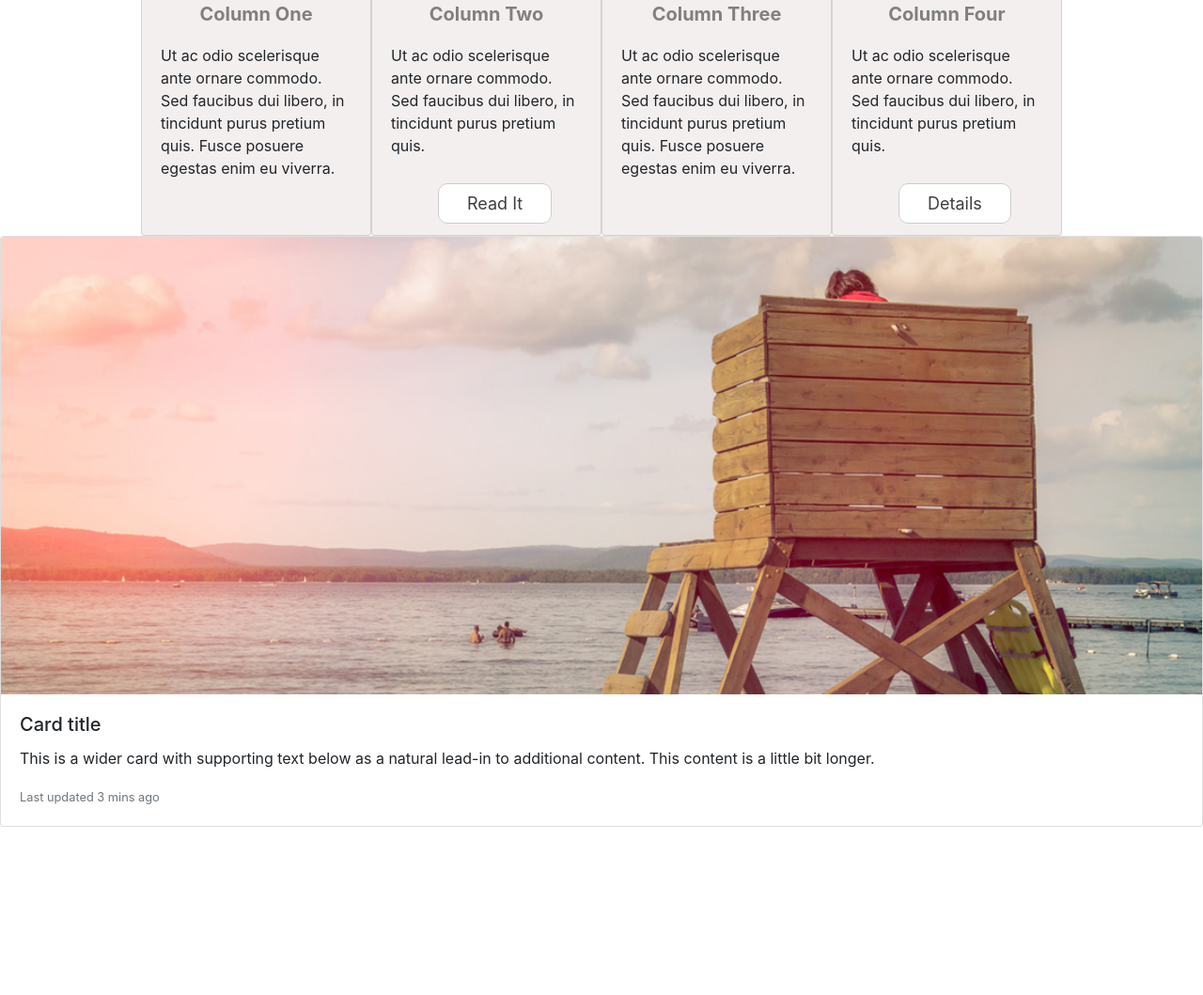
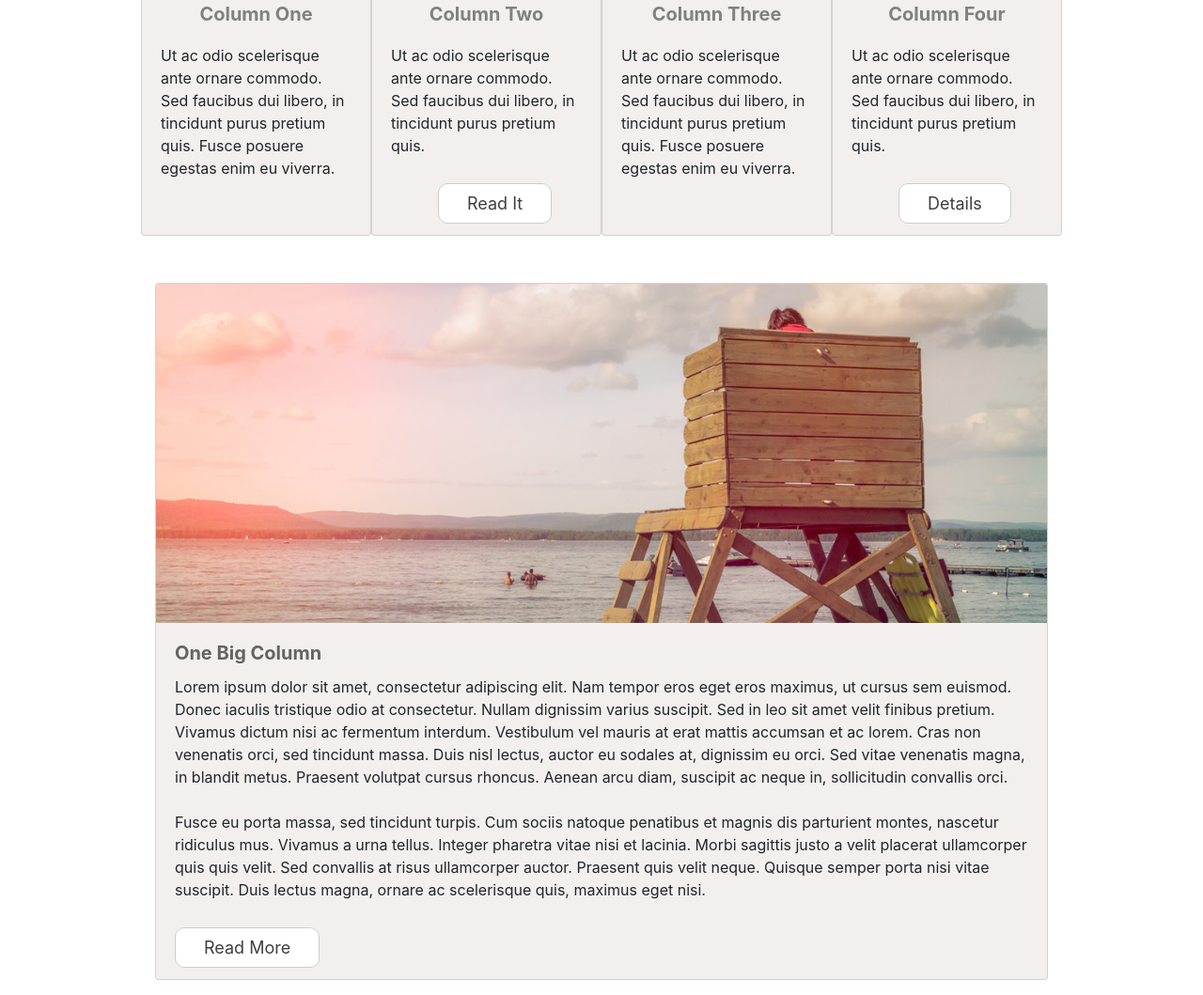
Before and after one commit to rumanabhat/conquer, a plain HTML site: page index.html in a window 1280 px wide. Shown: the part 2795-3854 px from the top of the page at 94% size. Before the commit the page ends 3691 px from the top, so only its background shows below. Drawn offline with nearby package versions, Linux system fonts and the light colour scheme; a web font is replaced by a local one.

Commit message:
section6 added

```diff
--- a/index.html
+++ b/index.html
@@ -34,7 +34,7 @@
                       <a class="nav-link btnn" href="#section2">About US</a>
                     </li>
                     <li class="nav-item">
-                      <a class="nav-link btnn" href="#">Services</a>
+                      <a class="nav-link btnn" href="#section4">Services</a>
                     </li>
                     <li class="nav-item">
                       <a class="nav-link btnn" href="#">External</a>
@@ -112,8 +112,11 @@
   <!-- section 4 starts -->
 
   <div id="#section4" style="margin-top: 80px;">
-    <img src="img/bg-2.jpg" height="350px" width="1700px">
-  </div>
+    <div>
+
+      <img src="img/bg-2.jpg" height="350px" width="1700px">
+
+    </div>
 
     <h2 class="head2">Our Services</h2>
     <p class="para2">Nunc diam leo, fringilla vulputate elit lobortis, consectetur vestibulum quam. Sed id
@@ -124,7 +127,7 @@
 
     Etiam a mi quis arcu varius condimentum.
   </p>
-
+</div>
 <!-- section 4 ends -->
 <!-- section 5 starts -->
 <div id="#section5" class="d-flex justify-content-around" style="margin-left: 150px;margin-right: 150px;">
@@ -161,14 +164,20 @@
 </div>
 <!-- section 5 ends -->
 <!-- section 6 starts -->
-<div class="card mb-3">
-  <img class="card-img-top" src="img\4-5.jpg" alt="Card image cap">
-  <div class="card-body">
-    <h5 class="card-title">Card title</h5>
-    <p class="card-text">This is a wider card with supporting text below as a natural lead-in to additional content. This content is a little bit longer.</p>
-    <p class="card-text"><small class="text-muted">Last updated 3 mins ago</small></p>
+<div id="section6">
+  <div class="card mb-3"style="background-color: rgb(244, 239, 239);">
+    <img class="card-img-top" src="img\4-5.jpg" alt="Card image cap">
+    <div class="card-body">
+      <h5 class="card-title" style="color: rgb(100, 98, 98);font-weight: bold;">One Big Column</h5>
+      <p class="card-text" style="padding-bottom: 20px;">Lorem ipsum dolor sit amet, consectetur adipiscing elit. Nam tempor eros eget eros maximus, ut cursus sem euismod. Donec iaculis tristique odio at consectetur. Nullam dignissim varius suscipit. Sed in leo sit amet velit finibus pretium. Vivamus dictum nisi ac fermentum interdum. Vestibulum vel mauris at erat mattis accumsan et ac lorem. Cras non venenatis orci, sed tincidunt massa. Duis nisl lectus, auctor eu sodales at, dignissim eu orci. Sed vitae venenatis magna, in blandit metus. Praesent volutpat cursus rhoncus. Aenean arcu diam, suscipit ac neque in, sollicitudin convallis orci.
+        <br>
+        <br>
+        Fusce eu porta massa, sed tincidunt turpis. Cum sociis natoque penatibus et magnis dis parturient montes, nascetur ridiculus mus. Vivamus a urna tellus. Integer pharetra vitae nisi et lacinia. Morbi sagittis justo a velit placerat ullamcorper quis quis velit. Sed convallis at risus ullamcorper auctor. Praesent quis velit neque. Quisque semper porta nisi vitae suscipit. Duis lectus magna, ornare ac scelerisque quis, maximus eget nisi.
+      </p>
+    <a href="#" class="readmore2">Read More</a>
+    </div>
   </div>
-</div>
+
 
 
 <!-- section 6 ends -->
--- a/style.css
+++ b/style.css
@@ -156,3 +156,24 @@ html,body{
   text-decoration: none;
   color:rgb(63, 62, 62);
 }
+#section6{
+  margin-top: 50px;
+  margin-left: 165px;
+  margin-right: 165px;
+}
+.readmore2{
+  background: #fff;
+  border: 1px solid #ccc;
+  border-radius: 10px;
+  color:rgb(63, 62, 62);
+  font-size: 18px;
+  padding: 10px 30px;
+  text-decoration: none;
+
+}
+.readmore2:hover{
+
+  background-color: rgb(205, 204, 204);
+  text-decoration: none;
+  color:rgb(63, 62, 62);
+}
```
